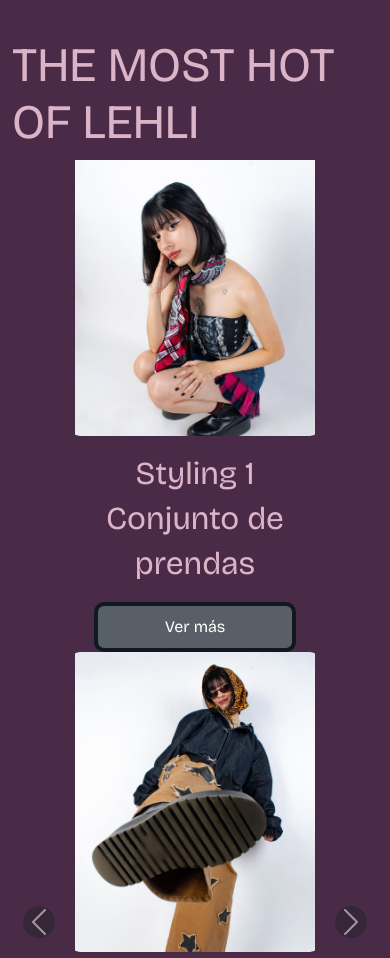
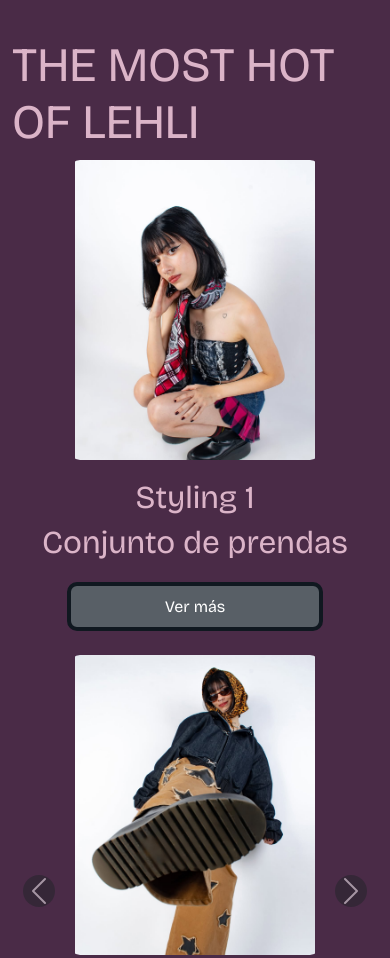
Before and after one commit to Darcs-0513/lehli2.github.io, a plain HTML site: page index.html in a window 390 px wide. Shown: the part 1720-2678 px from the top of the page. Drawn offline with nearby package versions, Linux system fonts and the light colour scheme.

Commit message:
Carrusel final

```diff
--- a/CSS/estilos.css
+++ b/CSS/estilos.css
@@ -1383,14 +1383,26 @@ body {
   object-fit: contain;
 }
 
+.carousel-item .row {
+  display: flex;
+  flex-wrap: wrap;
+  justify-content: center;
+}
 
 /* MEDIAA QUERIES PARA QUE SE VEA BIEN */
 
+@media (min-width: 768px) {
+  .carousel-item .producto-carrusel {
+    flex: 0 0 33.3333%;
+    max-width: 33.3333%;
+  }
+}
+
+/* Celular: 1 producto por slide */
 @media (max-width: 767.98px) {
   .carousel-item .producto-carrusel {
-    flex: 0 0 80%;
-    max-width: 80%;
-    margin: 0 auto;
+    flex: 0 0 100%;
+    max-width: 100%;
   }
 
   .btn-ver-mas {
@@ -1398,11 +1410,3 @@ body {
     margin: 0 auto;
   }
 }
-
-/* Escritorio: 3 productos por slide */
-@media (min-width: 768px) {
-  .carousel-item .producto-carrusel {
-    flex: 0 0 33.3333%;
-    max-width: 33.3333%;
-  }
-}
```
